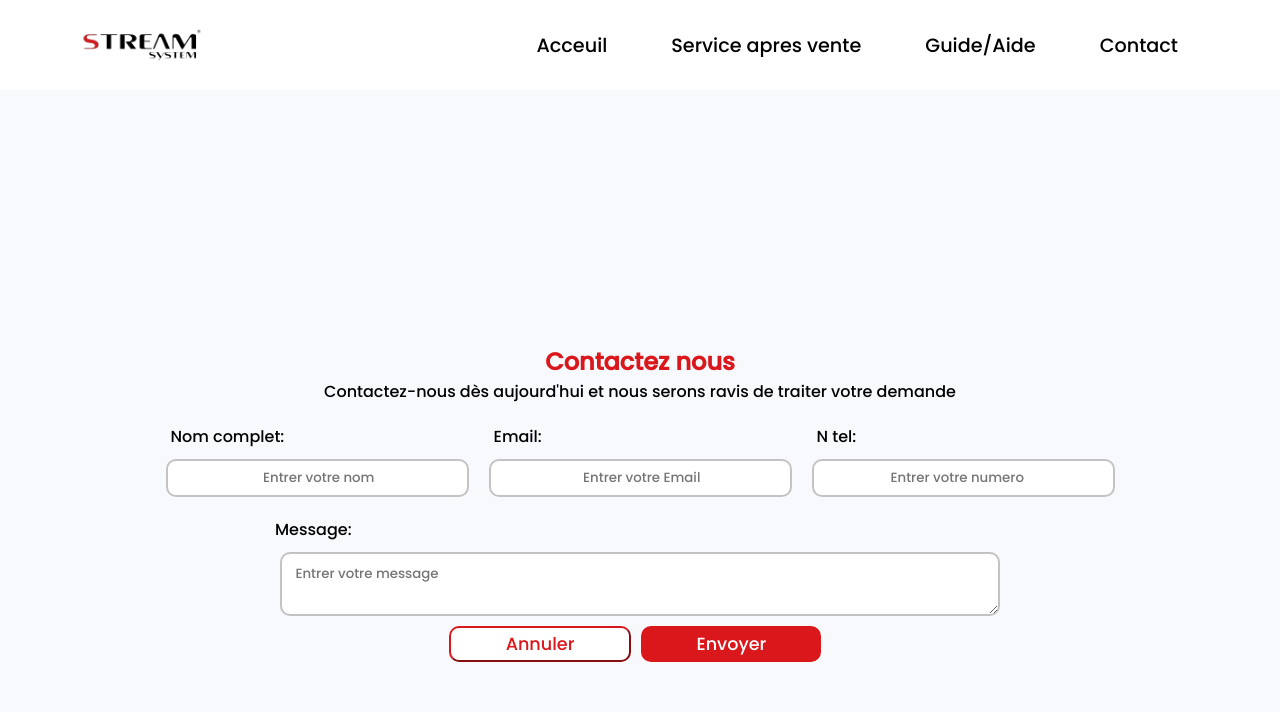
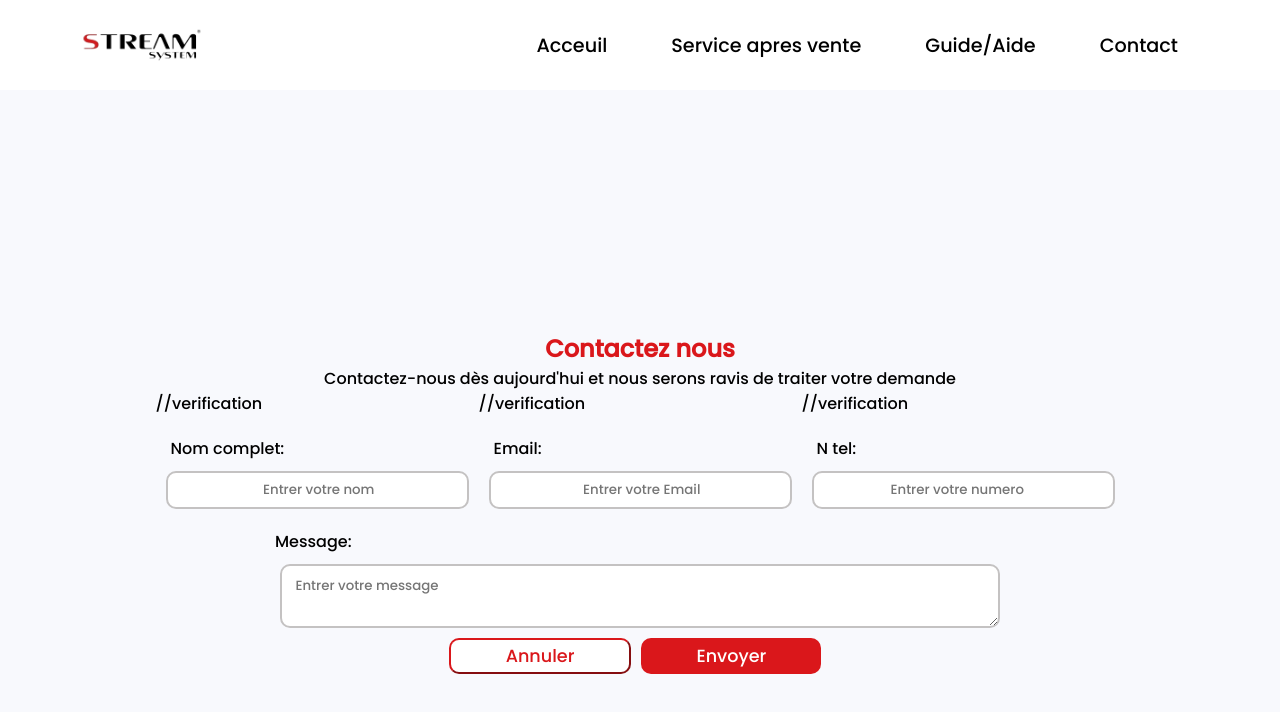
Before and after one commit to abdellahd63/website-stream-main, a React (Create React App) app in the folder frontend/: page /Contact in a window 1280 px wide. Shown: the top 712 px of the page. Built offline with nearby package versions, Linux system fonts and the light colour scheme.

Commit message:
today-push

```diff
--- a/frontend/src/Routes/Form/contactforminput.jsx
+++ b/frontend/src/Routes/Form/contactforminput.jsx
@@ -4,6 +4,7 @@ import './style/contactinput.css'
 const Contactforminput = (props) => {
   return (
     <div className='contactinput'>
+      //verification
         <label>{props.label}</label>
         <input placeholder={props.placeholder} type={props.type} width={props.width} />
     </div>
```
